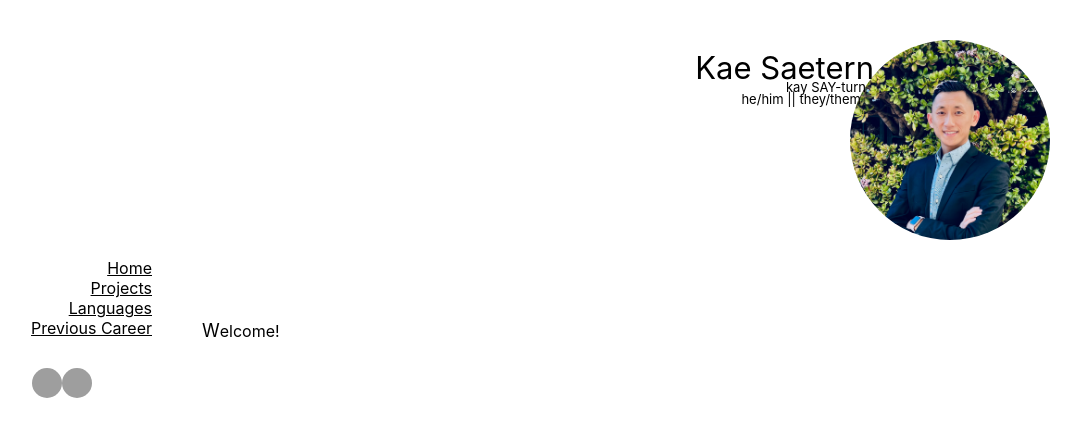
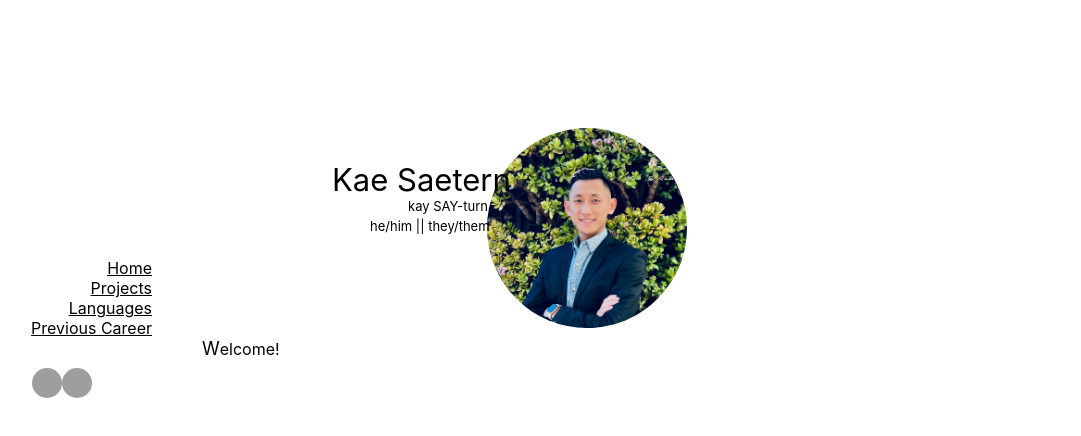
Before and after one commit to kaesae/Portfolio, a React (Create React App) app: page / in a window 1280 px wide. Shown: the top 436 px of the page, without its empty margins (166-1247 px from the left). Built offline with nearby package versions, Linux system fonts and the light colour scheme; grey boxes are pictures that could not be loaded.

Commit message:
profile component not 'fixed' anymore

```diff
--- a/src/Components/Home/Home.css
+++ b/src/Components/Home/Home.css
@@ -1,6 +1,5 @@
 body.homeBody {
     grid-row: 2/3;
-    position: absolute;
     top: 40%;
     margin: 0 20px;
 }
--- a/src/Components/Home/Home.js
+++ b/src/Components/Home/Home.js
@@ -5,8 +5,6 @@ const Home = () => {
     return (
       <div className="homeComponent">
         <body className='homeBody'><span className="first-letter">W</span>elcome!
-        <br />
-        <br />
 
         </body>
       </div>
--- a/src/Components/Profile/Profile.css
+++ b/src/Components/Profile/Profile.css
@@ -1,8 +1,9 @@
 .profileComponent {
     display: grid;
+    justify-content: right;
     grid-template-rows: 1fr 1fr 1fr;
-    grid-template-columns: 1fr 300px;
-    z-index: 1;
+    grid-template-columns: 200px 100px;
+    margin-right: 25%;
 }
 
 .portrait {
@@ -11,34 +12,28 @@
     border-radius: 100%;
     grid-column: 2/3;
     grid-row: 1/4;
-    position: fixed;
-    right: 5%;
-    top: 5%;
+    margin-left: -25%
 }
 
 .name {
     grid-row: 1/2;
     grid-column: 1/2;
-    position: fixed;
-    right: 240px;
-    top: 49px;
     font-size: 31px;
+    align-self: flex-end;
+    margin-left: 10%;
 }
 
 .pronunciation {
     grid-row: 2/3;
     grid-column: 1/2;
-    position: fixed;
-    right: 248px;
-    top: 79px;
     font-size: 13px;
+    margin-left: 48%;
 }
 
 .pronouns {
     grid-row: 3/4;
     grid-column: 1/2;
-    position: fixed;
-    right: 253px;
-    top: 91px;
     font-size: 13px;
+    margin-top: -25%;
+    margin-left: 29%;
 }
```
